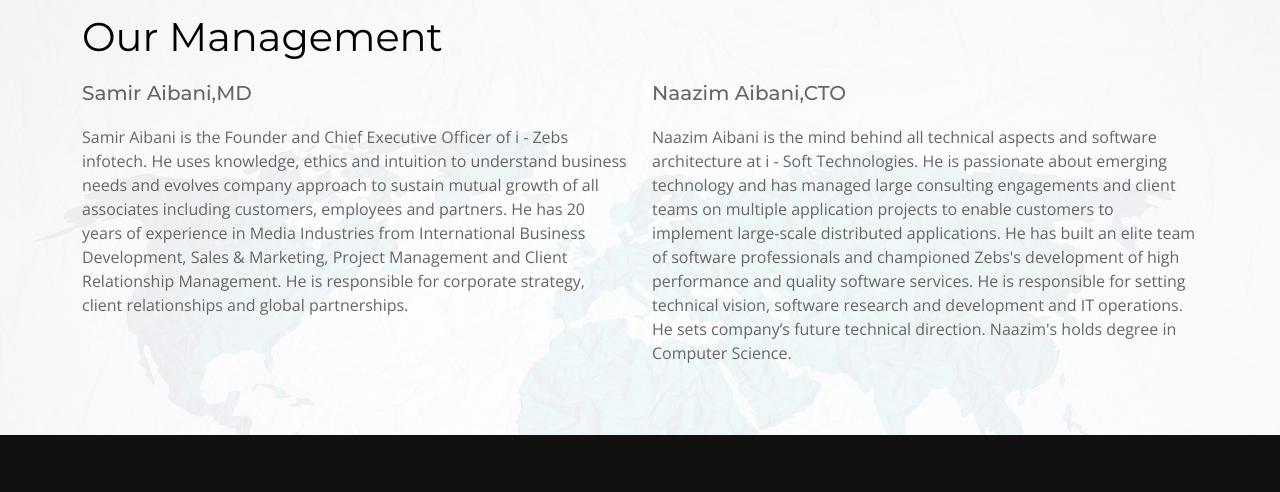
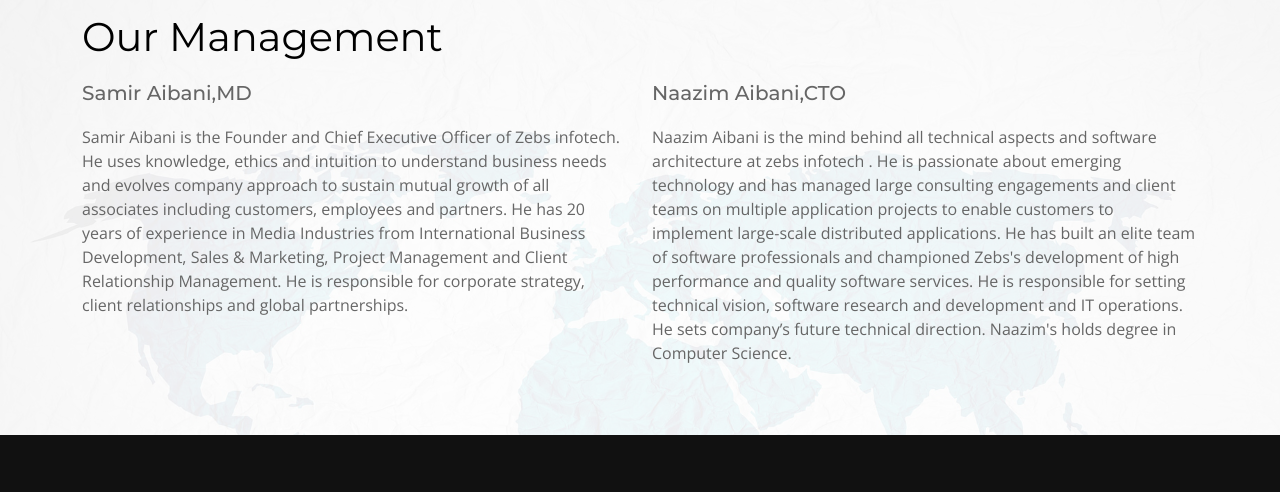
Before and after one commit to NaazimAibani/I-Player, a plain HTML site: page about.html in a window 1280 px wide. Shown: the part 2000-2492 px from the top of the page. Drawn offline with nearby package versions, Linux system fonts and the light colour scheme.

Commit message:
Update about.html

```diff
--- a/about.html
+++ b/about.html
@@ -218,7 +218,7 @@
         <div class="col-sm-6 leader">
           <h5 style="font-weight: 500;">Samir Aibani,MD</h5>
           <p>
-            Samir Aibani is the Founder and Chief Executive Officer of i - Zebs infotech. He uses knowledge,
+            Samir Aibani is the Founder and Chief Executive Officer of Zebs infotech. He uses knowledge,
             ethics and intuition to understand business needs and evolves company approach to sustain mutual growth of
             all associates including customers, employees and partners. He has 20 years of experience in Media
             Industries from International Business Development, Sales & Marketing, Project Management and Client
@@ -229,8 +229,8 @@
         <div class="col-sm-6 leader">
           <h5 style="font-weight: 500;"> Naazim Aibani,CTO </h5>
           <p>
-            Naazim Aibani is the mind behind all technical aspects and software architecture at i - Soft
-            Technologies. He is passionate about emerging technology and has managed large consulting engagements and
+            Naazim Aibani is the mind behind all technical aspects and software architecture at zebs infotech
+            . He is passionate about emerging technology and has managed large consulting engagements and
             client teams on multiple application projects to enable customers to implement large-scale distributed
             applications. He has built an elite team of software professionals and championed Zebs's development of
             high performance and quality software services. He is responsible for setting technical vision, software
```
